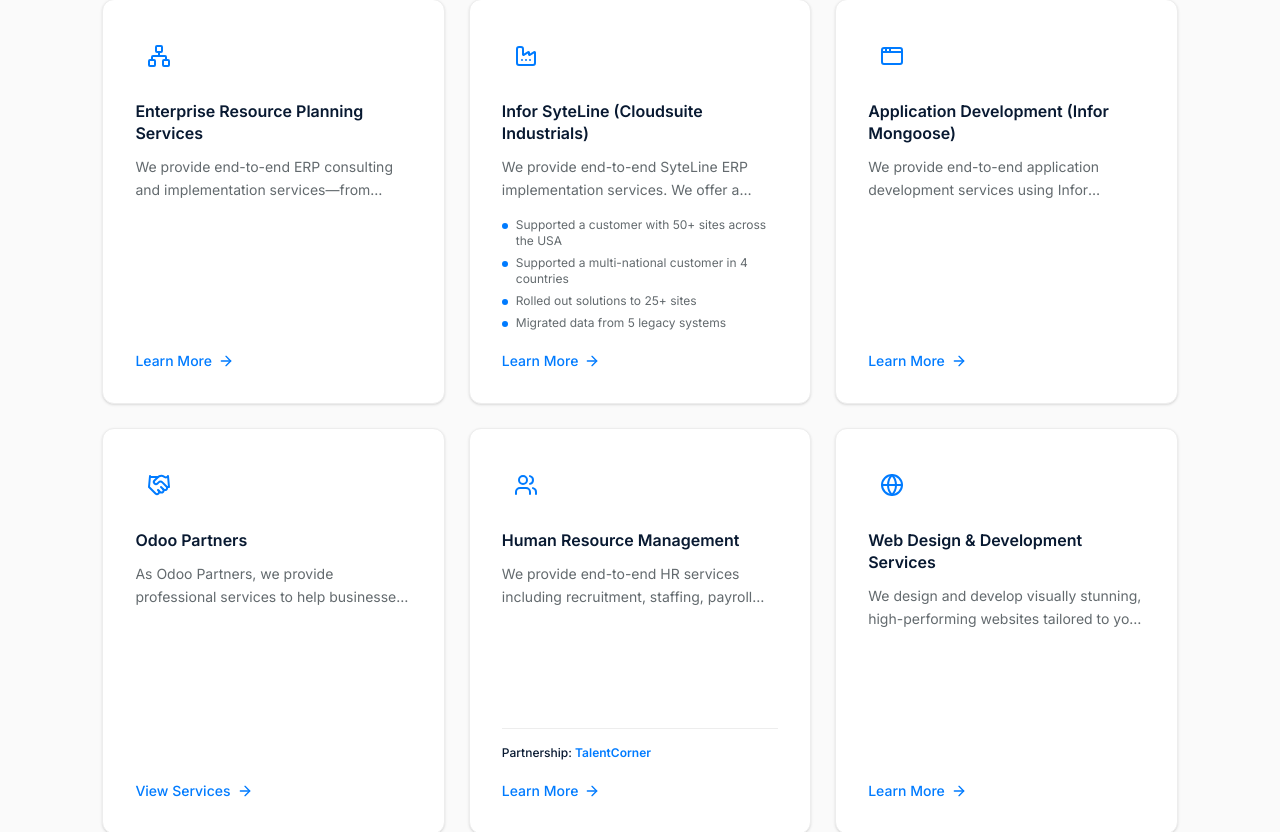
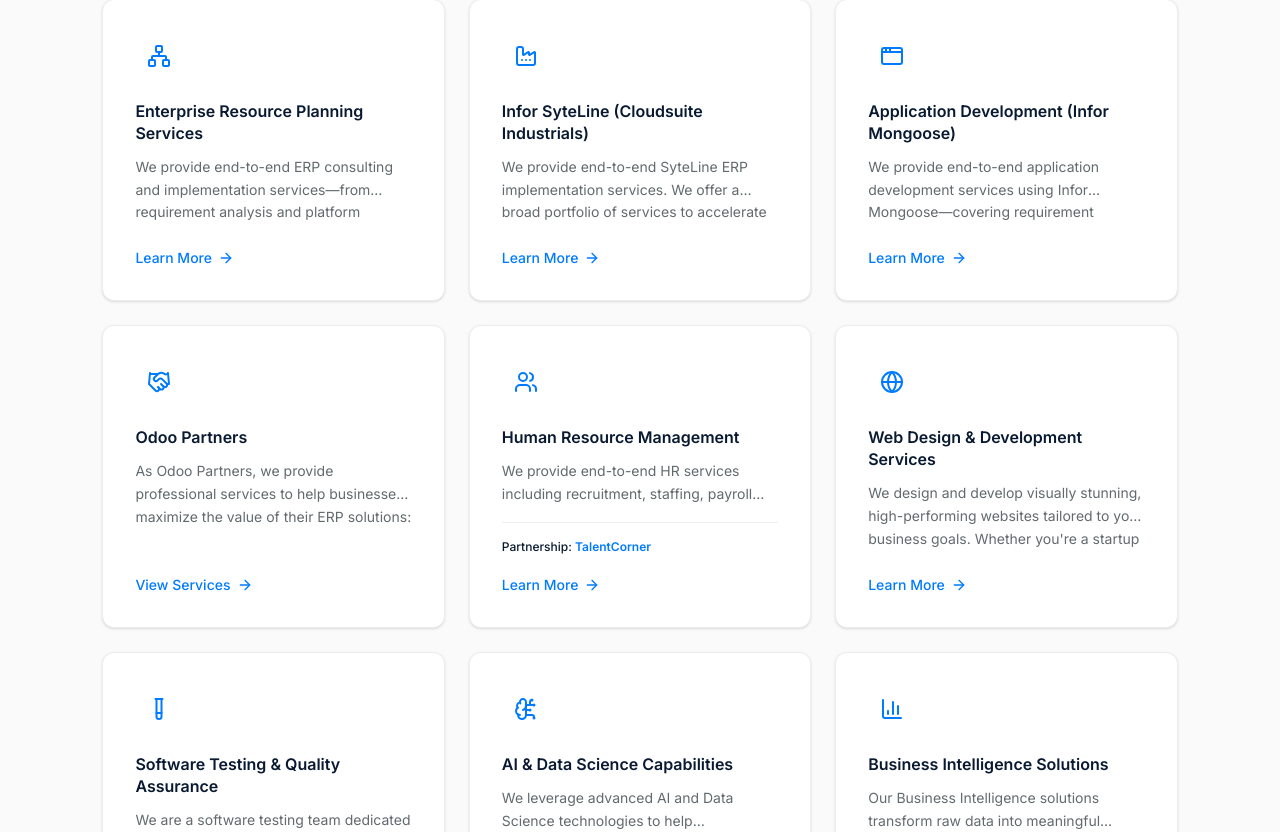
Before and after one commit to jijojr0-star/5Lobes, a React (Create React App) app: page / in a window 1280 px wide. Shown: the part 2608-3440 px from the top of the page. Built offline with nearby package versions, Linux system fonts and the light colour scheme; no server answers.

Commit message:
revert: remove Infor SyteLine card highlights

```diff
--- a/src/components/Services.jsx
+++ b/src/components/Services.jsx
@@ -121,24 +121,9 @@
                                     {service.title}
                                 </h3>
 
-                                <p className="text-sm text-muted-foreground line-clamp-2 leading-relaxed">
+                                <p className="text-sm text-muted-foreground line-clamp-2 leading-relaxed flex-1">
                                     {service.content}
                                 </p>
-
-                                {/* Highlights for Infor SyteLine */}
-                                {key === 'infor-syteline' && service.highlights && (
-                                    <ul className="mt-4 space-y-1.5 flex-1">
-                                        {service.highlights.slice(0, 4).map((h, i) => (
-                                            <li key={i} className="flex items-start gap-2 text-xs text-muted-foreground">
-                                                <div className="flex-shrink-0 w-1.5 h-1.5 rounded-full bg-primary mt-1.5"></div>
-                                                <span>{h}</span>
-                                            </li>
-                                        ))}
-                                    </ul>
-                                )}
-
-                                {/* Spacer for cards without highlights */}
-                                {key !== 'infor-syteline' && <div className="flex-1" />}
 
                                 {/* Partnership info for HR Consulting */}
                                 {key === 'hr-consulting' && service.partnership && (
```
